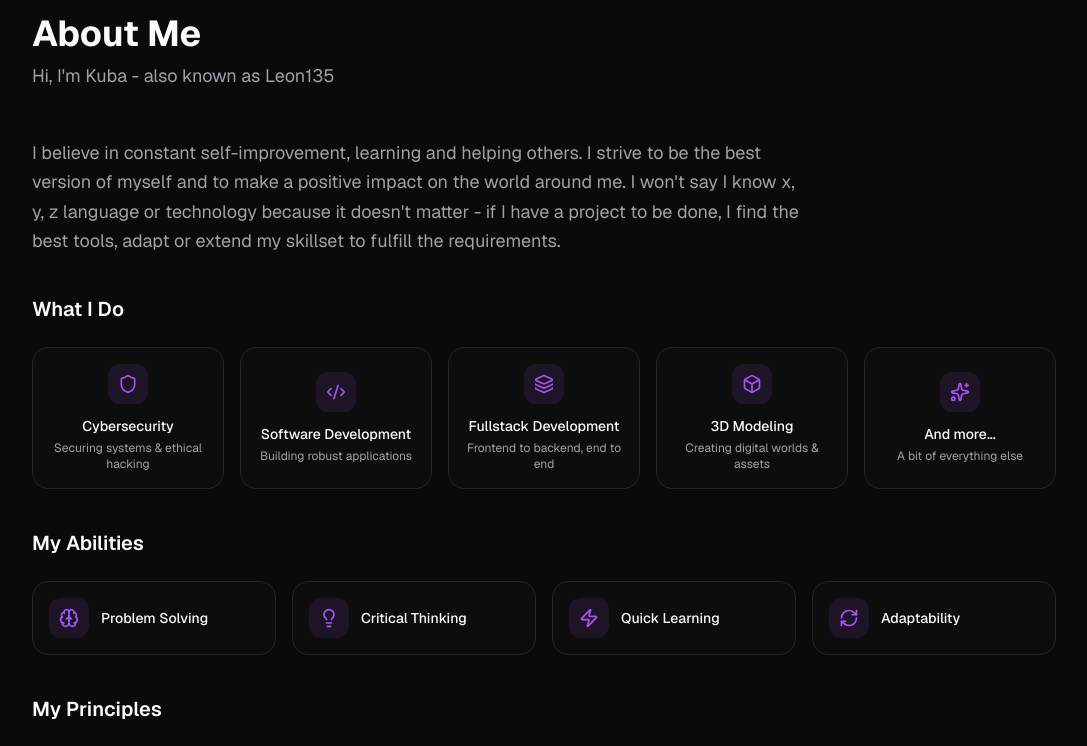
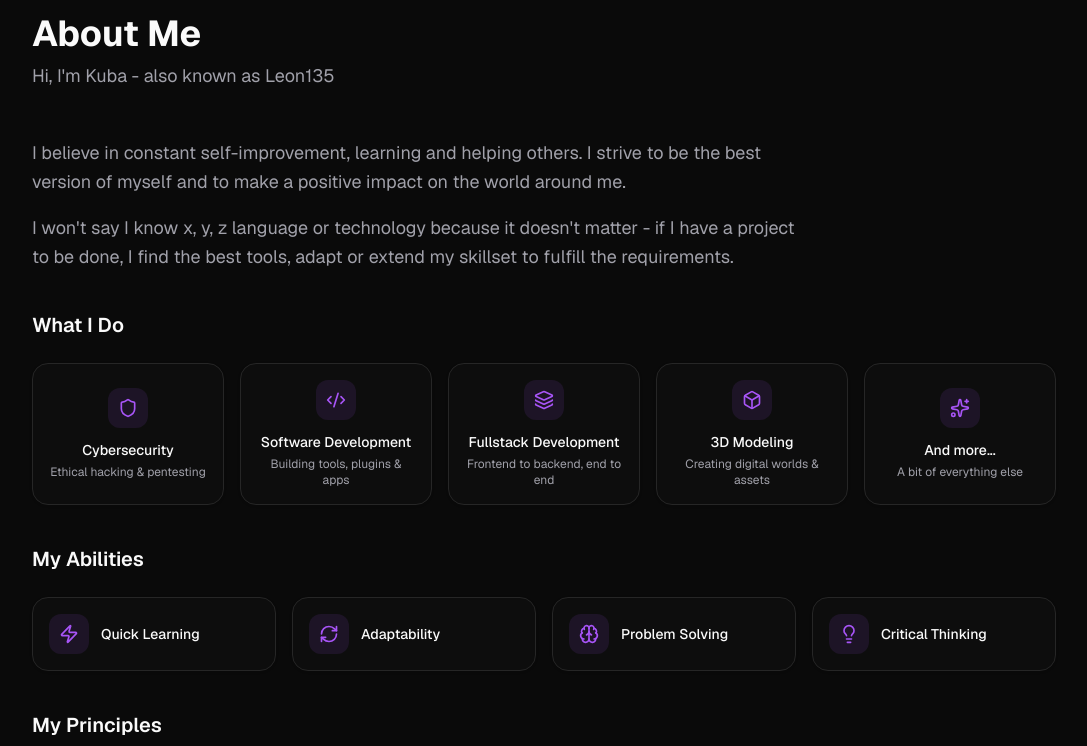
Before and after one commit to Leon135/personal-website-v2, a Next.js app: page / in a window 1280 px wide. Shown: the part 920-1666 px from the top of the page, without its empty margins (96-1183 px from the left). Built offline with nearby package versions, Linux system fonts and the light colour scheme.

Commit message:
docs(about, projects): change information, wording

```diff
--- a/components/about-section.tsx
+++ b/components/about-section.tsx
@@ -1,8 +1,8 @@
-"use client"
+"use client";
 
-import { motion } from "framer-motion"
-import { Badge } from "@/components/ui/badge"
-import { Card, CardContent } from "@/components/ui/card"
+import { motion } from "framer-motion";
+import { Badge } from "@/components/ui/badge";
+import { Card, CardContent } from "@/components/ui/card";
 import {
   Shield,
   Code2,
@@ -15,41 +15,64 @@ import {
   RefreshCw,
   Target,
   TrendingUp,
-  Flame
-} from "lucide-react"
+  Flame,
+} from "lucide-react";
 
 const whatIDo = [
-  { icon: Shield, label: "Cybersecurity", description: "Securing systems & ethical hacking" },
-  { icon: Code2, label: "Software Development", description: "Building robust applications" },
-  { icon: Layers, label: "Fullstack Development", description: "Frontend to backend, end to end" },
-  { icon: Box, label: "3D Modeling", description: "Creating digital worlds & assets" },
-  { icon: Sparkles, label: "And more...", description: "A bit of everything else" },
-]
+  {
+    icon: Shield,
+    label: "Cybersecurity",
+    description: "Ethical hacking & pentesting",
+  },
+  {
+    icon: Code2,
+    label: "Software Development",
+    description: "Building tools, plugins & apps",
+  },
+  {
+    icon: Layers,
+    label: "Fullstack Development",
+    description: "Frontend to backend, end to end",
+  },
+  {
+    icon: Box,
+    label: "3D Modeling",
+    description: "Creating digital worlds & assets",
+  },
+  {
+    icon: Sparkles,
+    label: "And more...",
+    description: "A bit of everything else",
+  },
+];
 
 const abilities = [
+  { icon: Zap, label: "Quick Learning" },
+  { icon: RefreshCw, label: "Adaptability" },
   { icon: Brain, label: "Problem Solving" },
   { icon: Lightbulb, label: "Critical Thinking" },
-  { icon: Zap, label: "Quick Learning" },
-  { icon: RefreshCw, label: "Adaptability" },
-]
+];
 
 const principles = [
   {
     icon: TrendingUp,
     title: "Constant Self-Improvement",
-    description: "Always learning, always growing. Every day is an opportunity to be better than yesterday."
+    description:
+      "Always learning, always growing. Every day is an opportunity to be better than yesterday.",
   },
   {
     icon: Target,
     title: "Working On Your Goals",
-    description: "Dreams without action are just wishes. I believe in putting in the work to make things happen."
+    description:
+      "Dreams without action are just wishes. I believe in putting in the work to make things happen.",
   },
   {
     icon: Flame,
     title: "Staying Motivated & In Habit",
-    description: "Discipline beats motivation. Building habits that compound into results over time."
+    description:
+      "Discipline beats motivation. Building habits that compound into results over time.",
   },
-]
+];
 
 export function AboutSection() {
   return (
@@ -64,16 +87,17 @@ export function AboutSection() {
           className="mb-12"
         >
           <div className="flex items-center gap-4 mb-4">
-            <Badge variant="outline" className="text-xs font-mono text-primary bg-primary/10 border-primary/20">
+            <Badge
+              variant="outline"
+              className="text-xs font-mono text-primary bg-primary/10 border-primary/20"
+            >
               01
             </Badge>
             <div className="h-px flex-1 bg-gradient-to-r from-border to-transparent" />
           </div>
-          <h2 className="text-3xl md:text-4xl font-bold">
-            About Me
-          </h2>
+          <h2 className="text-3xl md:text-4xl font-bold">About Me</h2>
           <p className="text-muted-foreground mt-2 text-lg">
-            Hi, I&apos;m Kuba - also known as Leon135
+            Hi, I'm Kuba - also known as Leon135
           </p>
         </motion.div>
 
@@ -87,10 +111,13 @@ export function AboutSection() {
         >
           <p className="text-lg text-muted-foreground leading-relaxed max-w-3xl">
             I believe in constant self-improvement, learning and helping others.
-            I strive to be the best version of myself and to make a positive impact
-            on the world around me. I won&apos;t say I know x, y, z language or technology
-            because it doesn&apos;t matter - if I have a project to be done, I find the best
-            tools, adapt or extend my skillset to fulfill the requirements.
+            I strive to be the best version of myself and to make a positive
+            impact on the world around me.
+          </p>
+          <p className="text-lg text-muted-foreground leading-relaxed max-w-3xl mt-4">
+            I won't say I know x, y, z language or technology because it doesn't
+            matter - if I have a project to be done, I find the best tools,
+            adapt or extend my skillset to fulfill the requirements.
           </p>
         </motion.div>
 
@@ -118,7 +145,9 @@ export function AboutSection() {
                       <item.icon className="w-5 h-5 text-primary" />
                     </div>
                     <h4 className="font-medium text-sm mb-1">{item.label}</h4>
-                    <p className="text-xs text-muted-foreground">{item.description}</p>
+                    <p className="text-xs text-muted-foreground">
+                      {item.description}
+                    </p>
                   </CardContent>
                 </Card>
               </motion.div>
@@ -191,5 +220,5 @@ export function AboutSection() {
         </motion.div>
       </div>
     </section>
-  )
+  );
 }
--- a/components/projects-section.tsx
+++ b/components/projects-section.tsx
@@ -47,7 +47,7 @@ export function ProjectsSection({ projects = [] }: ProjectsSectionProps) {
             <span className="text-muted-foreground">{" }"}</span>
           </h2>
           <p className="text-muted-foreground mt-2 font-mono text-sm">
-            // Things I've built
+            // Things I've built or am building.
           </p>
         </motion.div>
 
```
